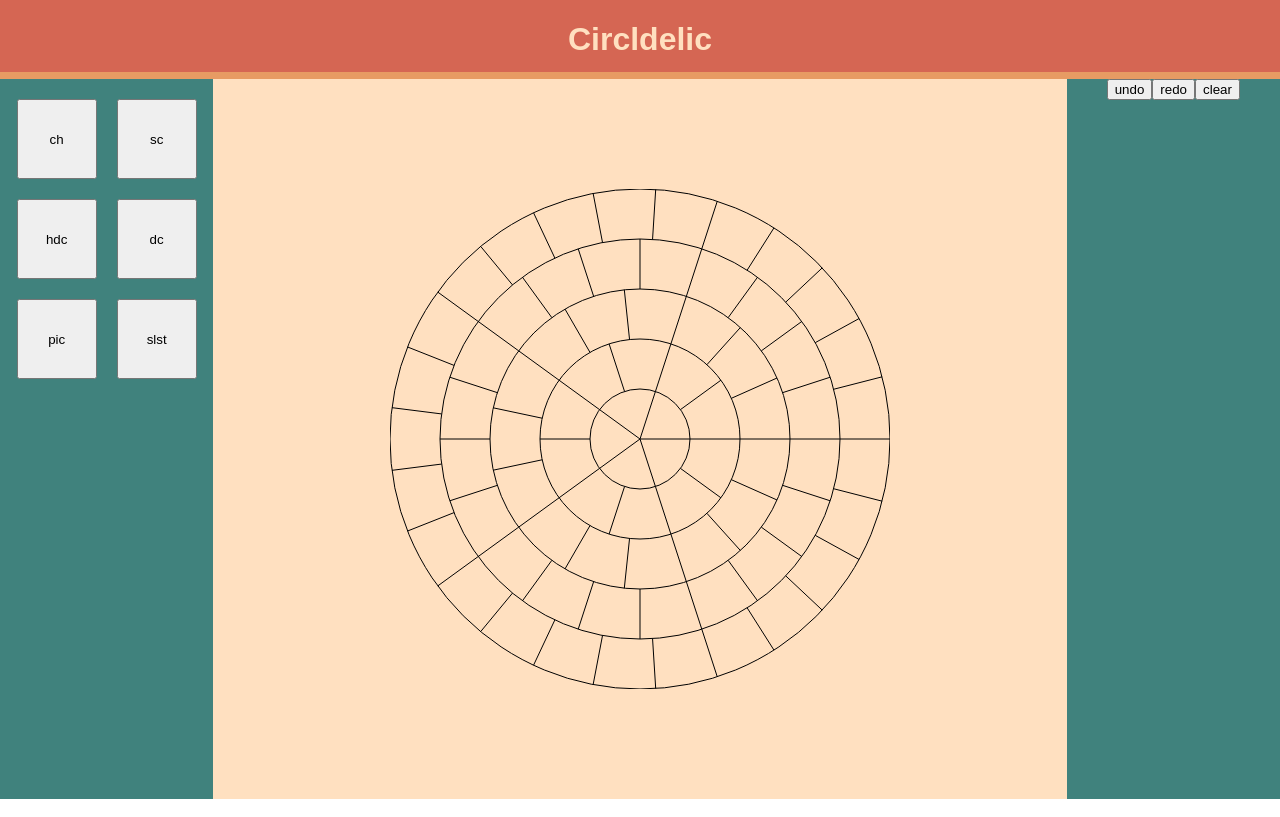
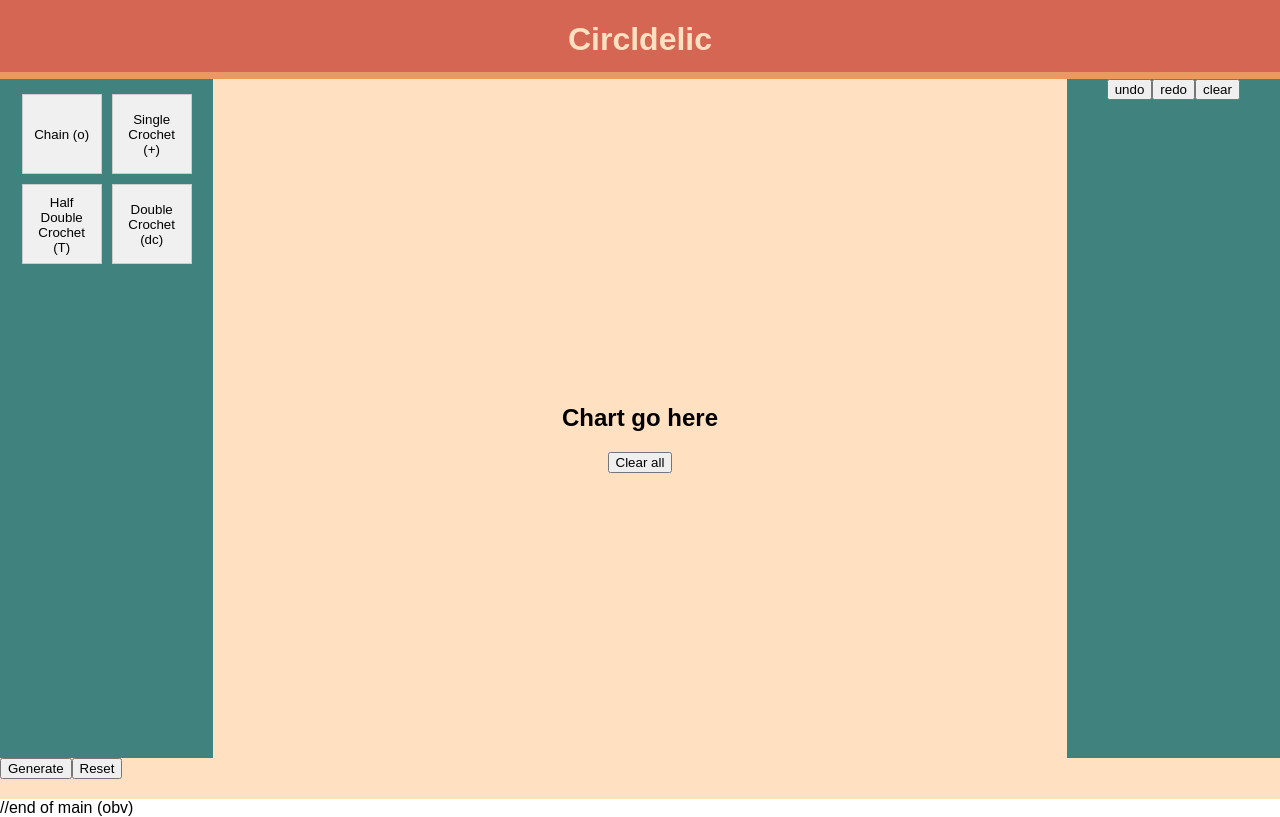
Before and after one commit to vanwars/crochet, a React (Vite) app: page / in a window 1280 px wide. Both pictures are taken after typing "5" into the empty fields and a click on the button "Save". Built offline with nearby package versions, Linux system fonts and the light colour scheme.

Commit message:
working on generating rounds, incomplete but it's dinnertime

```diff
--- a/src/App.jsx
+++ b/src/App.jsx
@@ -1,6 +1,7 @@
 import React, { useState } from "react";
 import Header from './components/Header.jsx';
 import Stitchbar from './components/stitches/Stitchbar.jsx';
+import Round from './components/chart/Round.jsx';
 import Chart from './components/chart/Chart.jsx';
 import Toolbar from './components/toolbar/Toolbar.jsx';
 import { COLORS } from "./colors.jsx";
@@ -8,23 +9,99 @@ import { COLORS } from "./colors.jsx";
 import './App.css';
 
 export default function App() {
+    const initialStitches = [
+        { id: 'ch', name: 'Chain', type: 'basic', image: "o", h: 1, w: 1 },
+        { id: 'sc', name: 'Single Crochet', type: 'basic', image: "+", h: 1, w: 1 },
+        { id: 'hdc', name: 'Half Double Crochet', type: 'basic', image: "T", h: 2, w: 1 },
+        { id: 'dc', name: 'Double Crochet', type: 'basic', image: 'dc', h: 3, w: 1 },
+    ];
+
     const [submitted, setSubmitted] = useState(false);
+    const [rounds, setRounds] = useState([]);
+    const [pendingRound, setPendingRound] = useState(null); // Pending round being worked on
     const [inputValue, setInputValue] = useState('');
 
     const startingSts = (event) => {
         event.preventDefault();
         setSubmitted(true);
+     };
+
+    const calculateStitchCount = (roundIndex) => {
+        const initialStitchCount = 6; // Fixed starting count
+        const increaseRate = 6; // Fixed increase rate
+        return initialStitchCount + increaseRate * roundIndex;
+    };
+
+    const handleAddRound = () => {
+        if (pendingRound) {
+            alert('Finish the current round before adding a new one!');
+            return;
         }
+
+        const roundIndex = rounds.length;
+        const newRound = {
+            stitchId: null, // No stitch selected yet
+            stitchCount: calculateStitchCount(roundIndex),
+        };
+        setPendingRound(newRound); // Set the new round as pending
+    };
+
+    const handleSetStitch = (stitch) => {
+        if (!pendingRound) {
+            alert('Add a new round before selecting a stitch!');
+            return;
+        }
+
+        setPendingRound((prevRound) => ({
+            ...prevRound,
+            stitchId: stitch.id,
+        }));
+    };
+
+    const handleGenerateRound = () => {
+        if (!pendingRound) {
+            alert('No pending round to generate!');
+            return;
+        }
+
+        if (!pendingRound.stitchId) {
+            alert('Select a stitch before generating the round!');
+            return;
+        }
+
+        setRounds((prevRounds) => [...prevRounds, pendingRound]); // Add pending round to main rounds
+        setPendingRound(null); // Clear the pending round
+    };
+
+    const handleReset = () => {
+        setRounds([]);
+        setPendingRound(null);
+    };
 
     return (
         <>
             <header>
                 <Header />
             </header>
-            <main style={{background: COLORS.light}}>
+            <main style={{ background: COLORS.light }}>
+                {/* Stitchbar now includes the Add Round button */}
                 <div className="Stitchbar">
-                    <Stitchbar />
+                    <Stitchbar
+                        stitches={initialStitches}
+                        onStitchSelect={handleSetStitch}
+                        onAddRound={handleAddRound} // Pass handleAddRound to Stitchbar
+                    />
                 </div>
+
+                <div className="controls" style={{ marginBottom: '20px' }}>
+                    <button onClick={handleGenerateRound}>
+                        Generate
+                     </button>
+                    <button onClick={handleReset} >
+                        Reset
+                     </button>
+                </div>
+
                 {!submitted ? (
                     <div className="getStartingSts">
                         <form onSubmit={startingSts}>
@@ -43,14 +120,42 @@ export default function App() {
                         </form>
                     </div>
                 ) : (
-                    <div className="Chart">
-                        <Chart startingStitches={inputValue} />
+                    <>
+                        <div style={{ display: 'flex', justifyContent: 'center', flexWrap: 'wrap' }}>
+                            {rounds.map((round, index) => (
+                                <Round
+                                    key={index}
+                                    round={round}
+                                    roundIndex={index}
+                                    stitches={initialStitches}
+                                />
+                            ))}
+                        </div>
+
+                        {pendingRound && (
+                            <div>
+                                <h3>Pending Round</h3>
+                                <p>Stitch Count: {pendingRound.stitchCount}</p>
+                                <p>
+                                    Selected Stitch:{' '}
+                                    {pendingRound.stitchId
+                                        ? initialStitches.find((s) => s.id === pendingRound.stitchId)?.name
+                                        : 'None'}
+                                </p>
                             </div>
                         )}
+
+                        <div className="Chart">
+                            <Chart rounds={rounds} stitches={initialStitches} onReset={handleReset} />
+                        </div>
+
                         <div className="Toolbar">
                             <Toolbar />
                         </div>
-            </main>
                     </>
-    );
-}
+                )}
+            </main> //end of main (obv)
+        </> //end of div under return
+    ); //end of return
+
+} //end of App function
--- a/src/components/chart/Chart.jsx
+++ b/src/components/chart/Chart.jsx
@@ -1,14 +1,51 @@
 import React from 'react';
 import './Chart.css';
-import Grid from './Grid.jsx'; // Ensure this import statement is correct
+// import Grid from './Grid.jsx'; // Ensure this import statement is correct
 
 
-const Chart = ({ startingStitches }) => {
-    return (
-      <div className="chart-body">
-        <Grid startingStitches={startingStitches} />
+const Chart = ({ rounds, stitches, onReset }) => {
+  return (
+    <div style={{ marginTop: '20px', textAlign: 'center' }}>
+      <h2>Chart go here</h2>
+      {rounds.map((round, index) => {
+        const selectedStitch = stitches.find((stitch) => stitch.id === round.stitchId);
+        return (
+          <div
+            key={index}
+            style={{
+              margin: '10px',
+              padding: '10px',
+              border: '1px solid #ccc',
+              borderRadius: '5px',
+              textAlign: 'center',
+              display: 'inline-block',
+              width: '150px',
+            }}
+          >
+            <h4>Round {index + 1}</h4>
+            <p>Stitch Count: {round.stitchCount}</p>
+            {selectedStitch ? (
+              <>
+                <img
+                  src={selectedStitch.image}
+                  alt={selectedStitch.name}
+                  style={{ width: '50px', height: '50px' }}
+                />
+                <p>{selectedStitch.name}</p>
+              </>
+            ) : (
+              <p>No Stitch Selected</p>
+            )}
+          </div>
+        );
+      })}
+      <div style={{ marginTop: '20px' }}>
+        <button onClick={onReset}>
+          Clear all
+        </button>
       </div>
-    );
-  };
+    </div>
+  );
+};
 
 export default Chart;
--- /dev/null
+++ b/src/components/chart/Round.jsx
@@ -0,0 +1,43 @@
+import React from "react";
+import Stitch from "../stitches/Stitch.jsx";
+
+const Round = ({ round, roundIndex, stitches, onSetStitch }) => {
+  return (
+    <div
+      style={{
+        margin: '10px',
+        padding: '10px',
+        border: '1px solid #ccc',
+        borderRadius: '5px',
+        textAlign: 'center',
+      }}
+    >
+      <p>Round {roundIndex + 1}</p>
+      <p>Stitch Count: {round.stitchCount}</p>
+      {round.stitchId ? (
+        <>
+          <img
+            src={stitches.find((stitch) => stitch.id === round.stitchId)?.image}
+            alt="Selected Stitch"
+            style={{ width: '50px', height: '50px' }}
+          />
+          <p>{stitches.find((stitch) => stitch.id === round.stitchId)?.name}</p>
+        </>
+      ) : (
+        <p>No Stitch Selected</p>
+      )}
+      <div style={{ marginTop: '10px' }}>
+        {stitches.map((stitch) => (
+          <Stitch
+            key={stitch.id}
+            stitch={stitch}
+            isSelected={round.stitchId === stitch.id}
+            onSelect={(stitchId) => onSetStitch(roundIndex, stitchId)}
+          />
+        ))}
+      </div>
+    </div>
+  );
+};
+
+export default Round;
--- /dev/null
+++ b/src/components/stitches/Stitch.jsx
@@ -0,0 +1,27 @@
+import React from 'react';
+
+const Stitch = ({ stitch, onSelect, isSelected }) => {
+    return (
+      <button
+        onClick={() => onSelect(stitch.id)}
+        style={{
+          margin: '10px',
+          border: isSelected ? '2px solid green' : '1px solid #ccc',
+          borderRadius: '5px',
+          background: 'none',
+          cursor: 'pointer',
+          padding: '5px',
+          textAlign: 'center',
+        }}
+      >
+        <img
+          src={stitch.image}
+          alt={stitch.name}
+          style={{ width: '50px', height: '50px' }}
+        />
+        <p>{stitch.name}</p>
+      </button>
+    );
+  };
+
+  export default Stitch;
--- a/src/components/stitches/Stitchbar.jsx
+++ b/src/components/stitches/Stitchbar.jsx
@@ -1,29 +1,26 @@
 import React from 'react';
-import Button from '../Button';
 import './Stitchbar.css';
 
-const Stitchbar = () => {
+const Stitchbar = ({ stitches, onStitchSelect }) => {
   return (
-      <div className="stitch-buttons"> {}
-        <Button onClick={() => console.log('chain stitch button clicked')}>
-          ch
-         </Button>
-        <Button onClick={() => console.log('single crochet button clicked')}>
-          sc
-         </Button>
-        <Button onClick={() => console.log('half-double crochet button clicked')}>
-          hdc
-         </Button>
-        <Button onClick={() => console.log('double crochet button clicked')}>
-          dc
-         </Button>
-        <Button onClick={() => console.log('picot button clicked')}>
-          pic
-         </Button>
-        <Button onClick={() => console.log('slip stitch button clicked')}>
-          slst
-         </Button>
+      <div className="stitch-buttons">
+        {stitches.map((stitch) => (
+          <button
+            key={stitch.id}
+            onClick={() => onStitchSelect(stitch)}
+            style={{
+              margin: '5px',
+              padding: '10px',
+              border: '1px solid #ccc',
+              backgroundColor: '#f0f0f0',
+              cursor: 'pointer',
+            }}
+          >
+            {stitch.name} ({stitch.image})
+          </button>
+        ))}
       </div>
   );
 };
+
 export default Stitchbar;
```
Also changed, not shown: src/components/stitches/Stitches.jsx (deleted, +0 -10 lines). Lines whose indentation alone changed are shown as unchanged.
